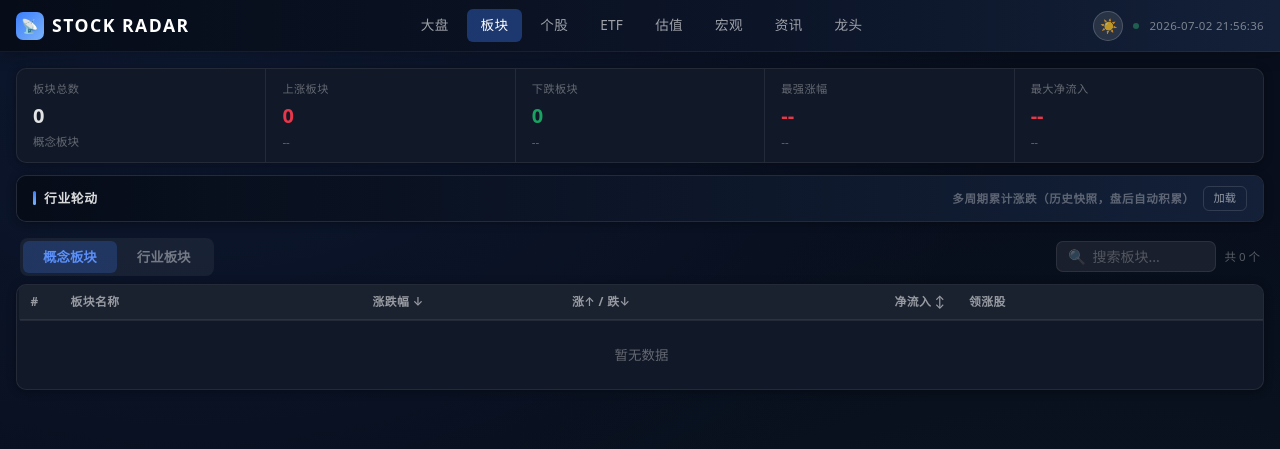
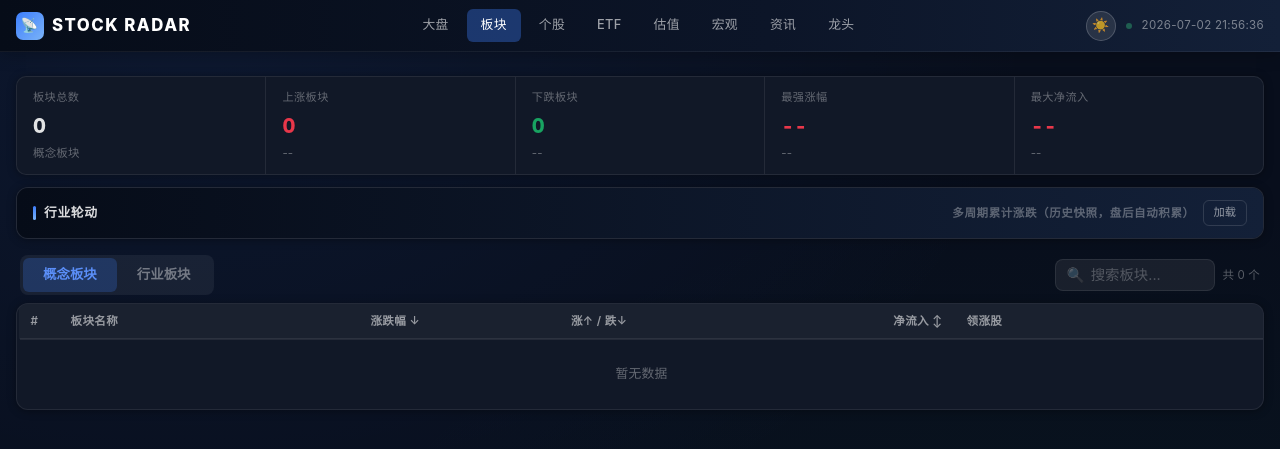
Before and after one commit to cjgao2022/stock-radar, a FastAPI app: page /boards in a window 1280 px wide. Shown: the top 449 px of the page. Run offline with FastAPI, Linux system fonts and the light colour scheme; data that the repository does not hold is empty; some libraries are stand-ins or nearby versions.

Commit message:
全局视觉系统刷新：中英字体栈 + 设计 token 全站接入
- body 接入 PingFang SC + SF Pro 系统字体栈（零 CDN 依赖）、抗锯齿、
  行高 1.6 / 字距 .01em
- 新增设计 token：四级字号梯度(--fs-*)、8 倍数间距(--sp-*)、统一圆角(--radius)
- 组件字号/内边距/圆角全部接入 token：导航栏、panel、统计卡、指数卡、
  涨跌 badge、数据表、搜索框、口令弹框、按钮、K线弹框
- 保留双主题与红涨绿跌语义色

Co-Authored-By: Claude Opus 4.8 <noreply@anthropic.com>

```diff
--- a/templates/base.html
+++ b/templates/base.html
@@ -37,6 +37,21 @@
       --td-border:   #f0f3f9;
       --input-bg:    #f5f7fc;
       --input-focus: #ffffff;
+
+      /* ── 字体：中英系统字体栈（PingFang SC + SF Pro，零网络依赖） ── */
+      --font-sans: -apple-system, BlinkMacSystemFont, 'PingFang SC', 'HarmonyOS Sans SC',
+                   'Segoe UI', 'Microsoft YaHei', 'Noto Sans SC', Roboto, Helvetica, Arial, sans-serif;
+      /* ── 四级字号梯度 ── */
+      --fs-h1:   1.5rem;   /* 大标题 ~24px */
+      --fs-h2:   1.05rem;  /* 中标题 ~17px */
+      --fs-body: .9rem;    /* 正文   ~14px */
+      --fs-sm:   .8rem;    /* 注释   ~13px */
+      --fs-xs:   .72rem;   /* 微注   ~11px */
+      /* ── 8 倍数间距体系 ── */
+      --sp-1: 4px;  --sp-2: 8px;  --sp-3: 12px; --sp-4: 16px;
+      --sp-6: 24px; --sp-8: 32px; --sp-12: 48px;
+      /* ── 统一圆角 ── */
+      --radius: 12px; --radius-sm: 8px;
     }
 
     /* ══ 深色主题 ══ */
@@ -69,7 +84,12 @@
     body {
       background: var(--bg);
       color: var(--text1);
-      font-size: .9rem;
+      font-family: var(--font-sans);
+      font-size: var(--fs-body);
+      line-height: 1.6;
+      letter-spacing: .01em;
+      -webkit-font-smoothing: antialiased;
+      -moz-osx-font-smoothing: grayscale;
       transition: background .3s, color .3s;
     }
     [data-theme="dark"] body,
@@ -97,7 +117,7 @@
       box-shadow: 0 2px 16px rgba(0,0,0,.25);
     }
     .topnav .brand {
-      font-size: 1.1rem; font-weight: 800; letter-spacing: 1.5px;
+      font-size: var(--fs-h2); font-weight: 800; letter-spacing: 1.5px;
       color: #ffffff; text-decoration: none;
       display: flex; align-items: center; gap: 8px;
     }
@@ -111,7 +131,7 @@
     .topnav .nav-links { display: flex; gap: 4px; }
     .topnav .nav-links a {
       color: rgba(255,255,255,.6); text-decoration: none;
-      font-size: .85rem; font-weight: 500;
+      font-size: var(--fs-sm); font-weight: 500;
       padding: 6px 14px; border-radius: 6px;
       transition: all .18s; letter-spacing: .3px;
     }
@@ -141,12 +161,12 @@
 
 
     /* ── 主布局 ── */
-    .main-wrap { padding: 16px 16px 32px; }
+    .main-wrap { padding: var(--sp-6) var(--sp-4) var(--sp-8); }
 
     /* ── 通用卡片 ── */
     .panel {
       background: var(--card-bg);
-      border-radius: 10px;
+      border-radius: var(--radius);
       border: 1px solid var(--border);
       box-shadow: var(--shadow-sm);
       overflow: hidden;
@@ -155,7 +175,7 @@
     .panel-hd {
       background: linear-gradient(90deg, var(--dark1) 0%, var(--dark3) 100%);
       color: rgba(255,255,255,.85);
-      padding: 10px 16px; font-size: .8rem; font-weight: 600; letter-spacing: .6px;
+      padding: var(--sp-3) var(--sp-4); font-size: var(--fs-sm); font-weight: 600; letter-spacing: .6px;
       display: flex; align-items: center; justify-content: space-between;
     }
     .panel-hd .hd-title { display: flex; align-items: center; gap: 8px; }
@@ -219,17 +239,17 @@
     .num { font-variant-numeric: tabular-nums; font-family: var(--num); }
 
     /* ── 表格 ── */
-    .data-table { font-size: .84rem; width: 100%; }
+    .data-table { font-size: var(--fs-sm); width: 100%; }
     .data-table thead th {
       background: var(--thead-bg);
       color: var(--text2);
-      font-weight: 600; font-size: .74rem; letter-spacing: .4px;
+      font-weight: 600; font-size: var(--fs-xs); letter-spacing: .4px;
       border-bottom: 2px solid var(--border);
-      padding: 8px 12px; white-space: nowrap;
+      padding: var(--sp-2) var(--sp-3); white-space: nowrap;
       transition: background .3s, color .3s;
     }
     .data-table tbody td {
-      padding: 8px 12px;
+      padding: var(--sp-2) var(--sp-3);
       border-color: var(--td-border);
       vertical-align: middle;
       color: var(--text1);
@@ -257,7 +277,7 @@
     .search-wrap .form-control {
       background: var(--input-bg); border: 1px solid var(--border);
       color: var(--text1);
-      padding-left: 2.2rem; border-radius: 7px; font-size: .875rem;
+      padding-left: 2.2rem; border-radius: var(--radius-sm); font-size: var(--fs-body);
       transition: background .3s, border-color .2s;
     }
     .search-wrap .form-control:focus {
```
Also changed, not shown: other parts of templates/base.html (+24 -24 lines).
